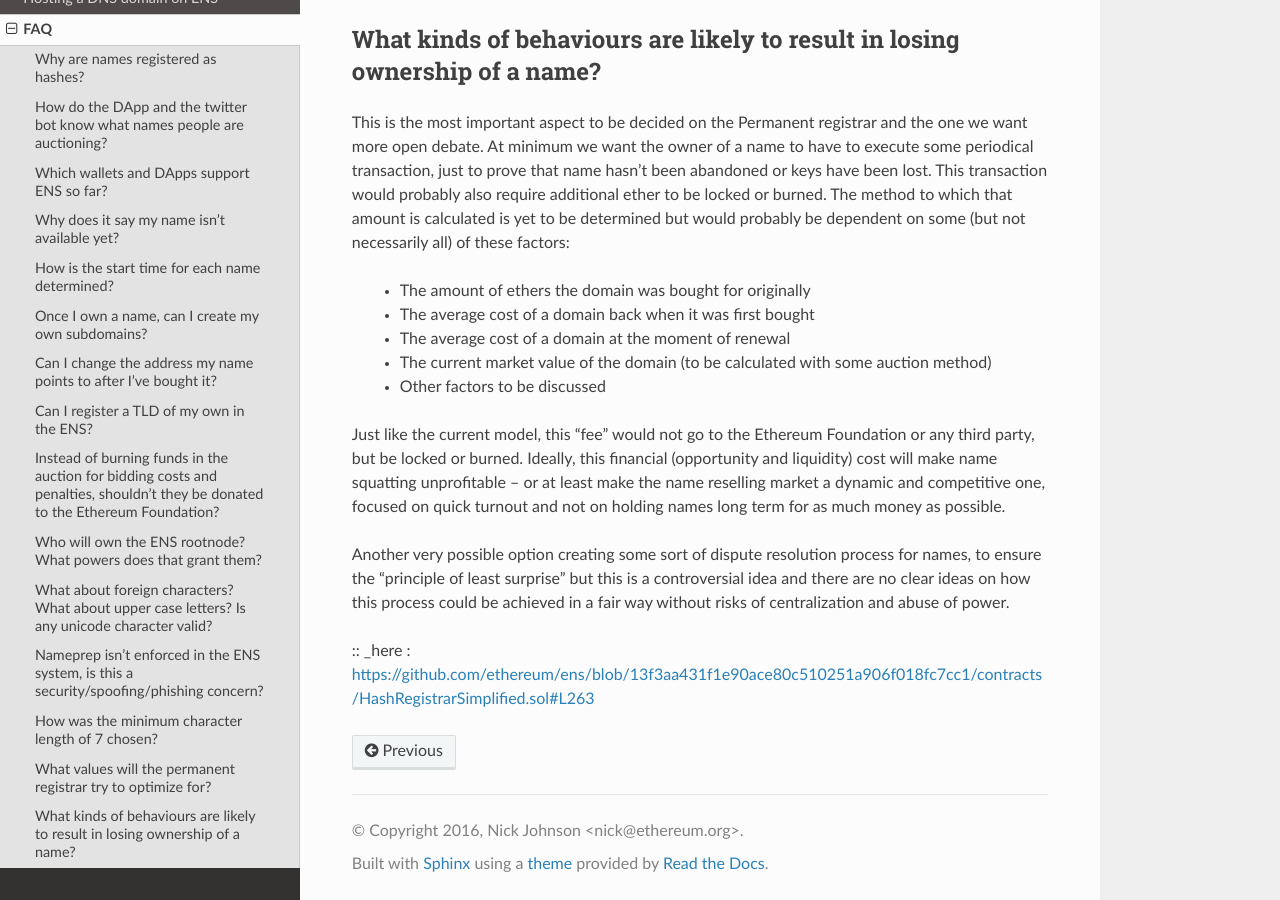
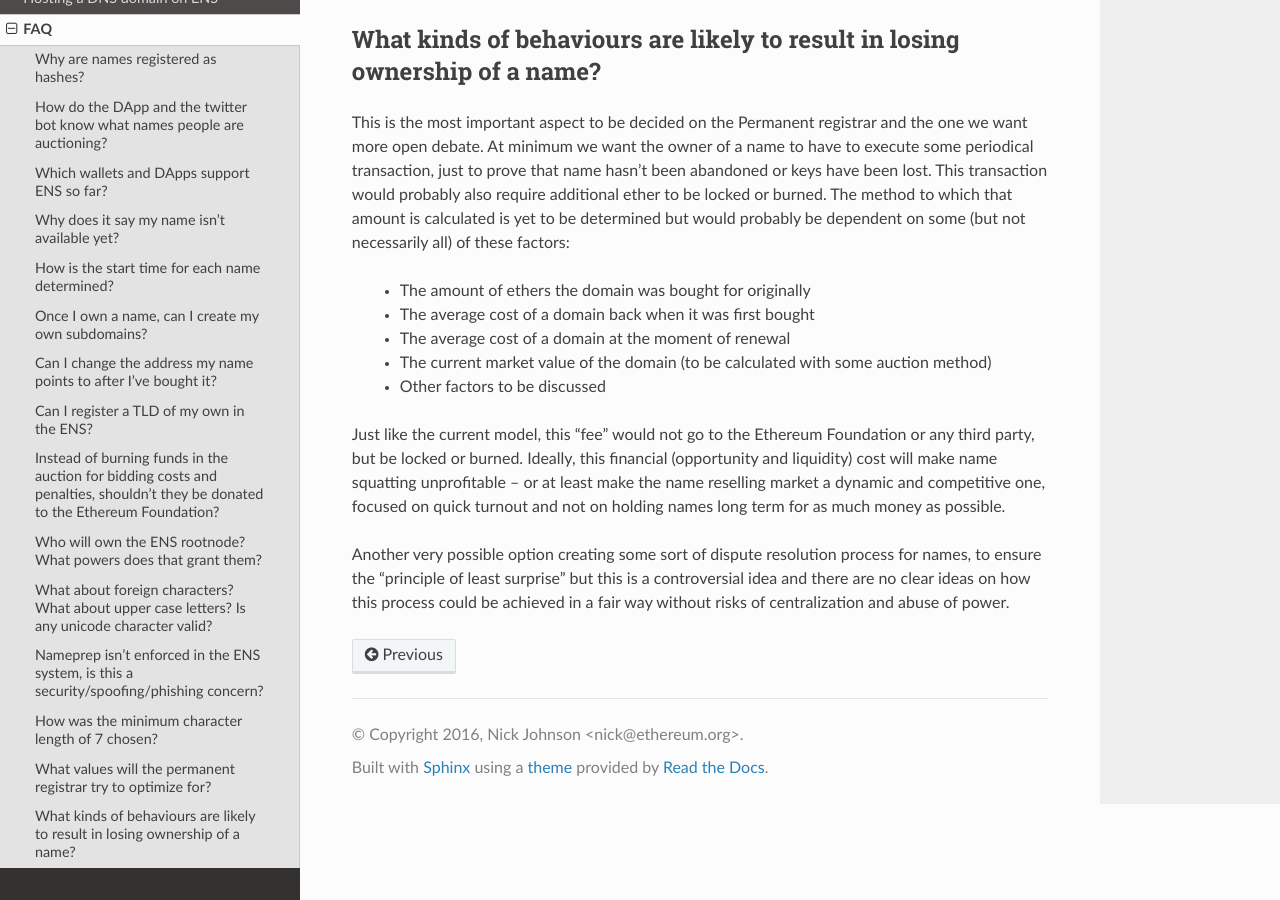
Before and after one commit to ensdomains/ens, a Sphinx documentation site: the page built from docs/faq.rst, in a window 1280 px wide and 900 px high, scrolled down 3457 px. Built offline with Sphinx 7.4.7 and the Read the Docs theme 2.0.0, drawn with Linux system fonts in a browser that asks for light colours.

Commit message:
Update faq.rst

```diff
--- a/docs/faq.rst
+++ b/docs/faq.rst
@@ -110,4 +110,4 @@ Just like the current model, this “fee” would not go to the Ethereum Foundat
 
 Another very possible option creating some sort of dispute resolution process for names, to ensure the “principle of least surprise” but this is a controversial idea and there are no clear ideas on how this process could be achieved in a fair way without risks of centralization and abuse of power.
 
-:: _here : https://github.com/ethereum/ens/blob/13f3aa431f1e90ace80c510251a906f018fc7cc1/contracts/HashRegistrarSimplified.sol#L263
+.. _here : https://github.com/ethereum/ens/blob/13f3aa431f1e90ace80c510251a906f018fc7cc1/contracts/HashRegistrarSimplified.sol#L263
```
